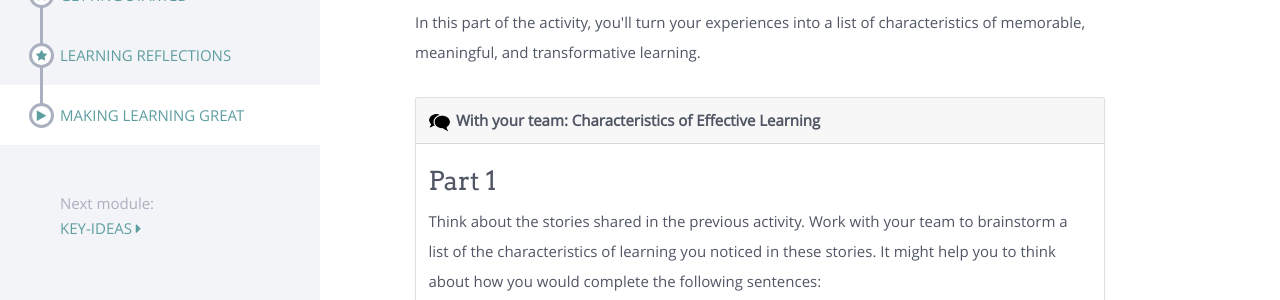
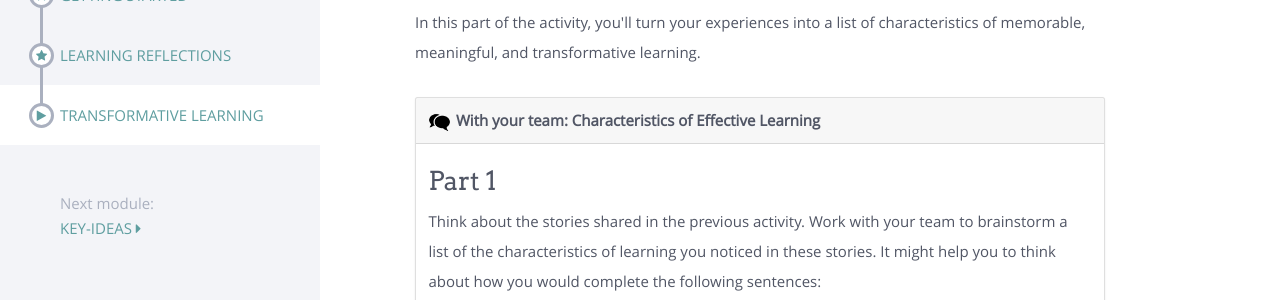
Before and after one commit to UCLALibrary/foundations, a Jekyll site: the page built from modules/start/_posts/2000-01-04-conversation-characteristics.html, in a window 1280 px wide and 900 px high. Shown: the part 251-551 px from the top of the window. Built offline with Jekyll 4.4.1, drawn with Linux system fonts in a browser that asks for light colours; nearby versions of some CDN libraries.

Commit message:
Update 2000-01-04-conversation-characteristics.html

```diff
--- a/modules/start/_posts/2000-01-04-conversation-characteristics.html
+++ b/modules/start/_posts/2000-01-04-conversation-characteristics.html
@@ -1,5 +1,5 @@
 ---
-title: Making learning great
+title: Transformative learning
 published: true
 ---
 <h2>What makes memorable, meaningful, and transformative learning happen?</h2>
```
